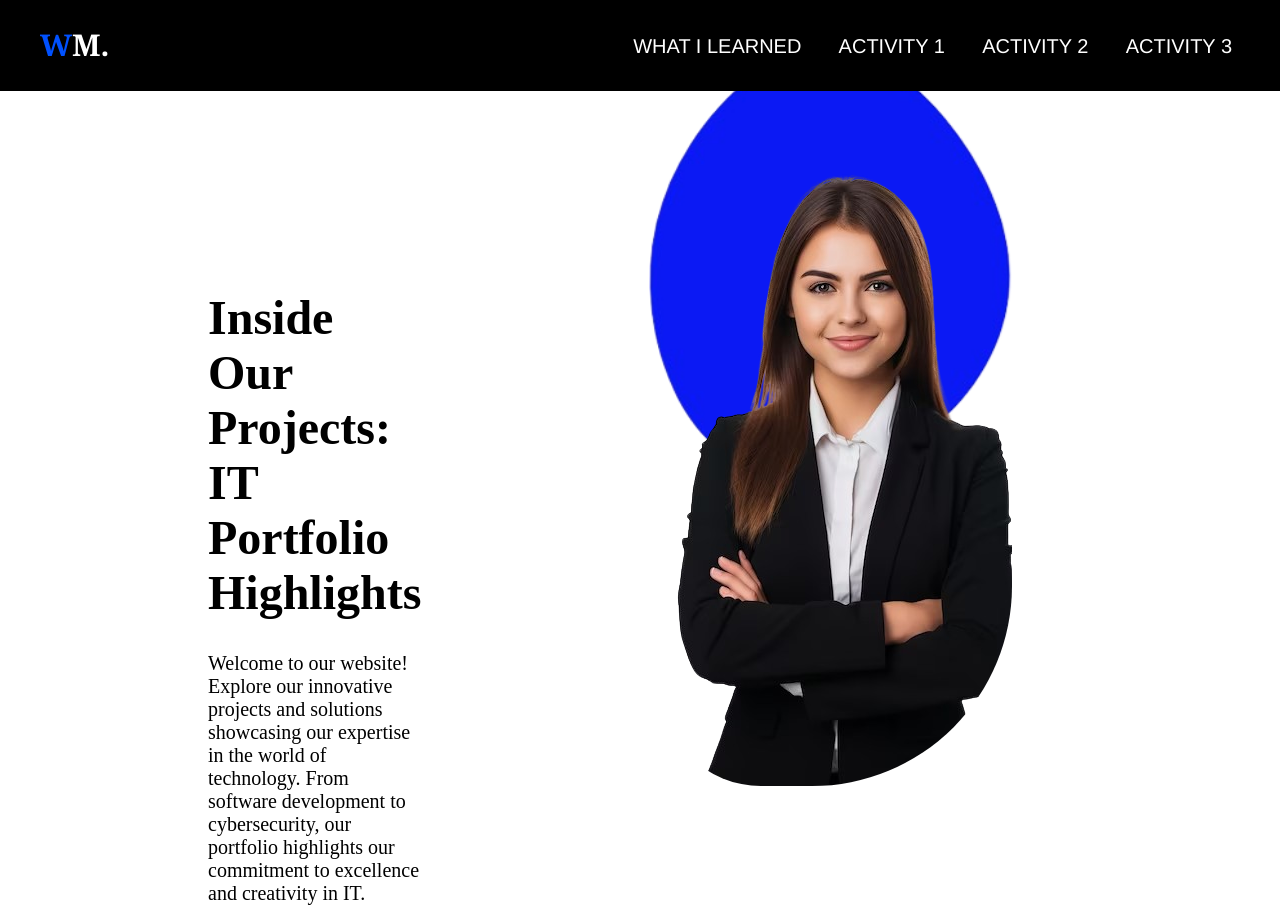
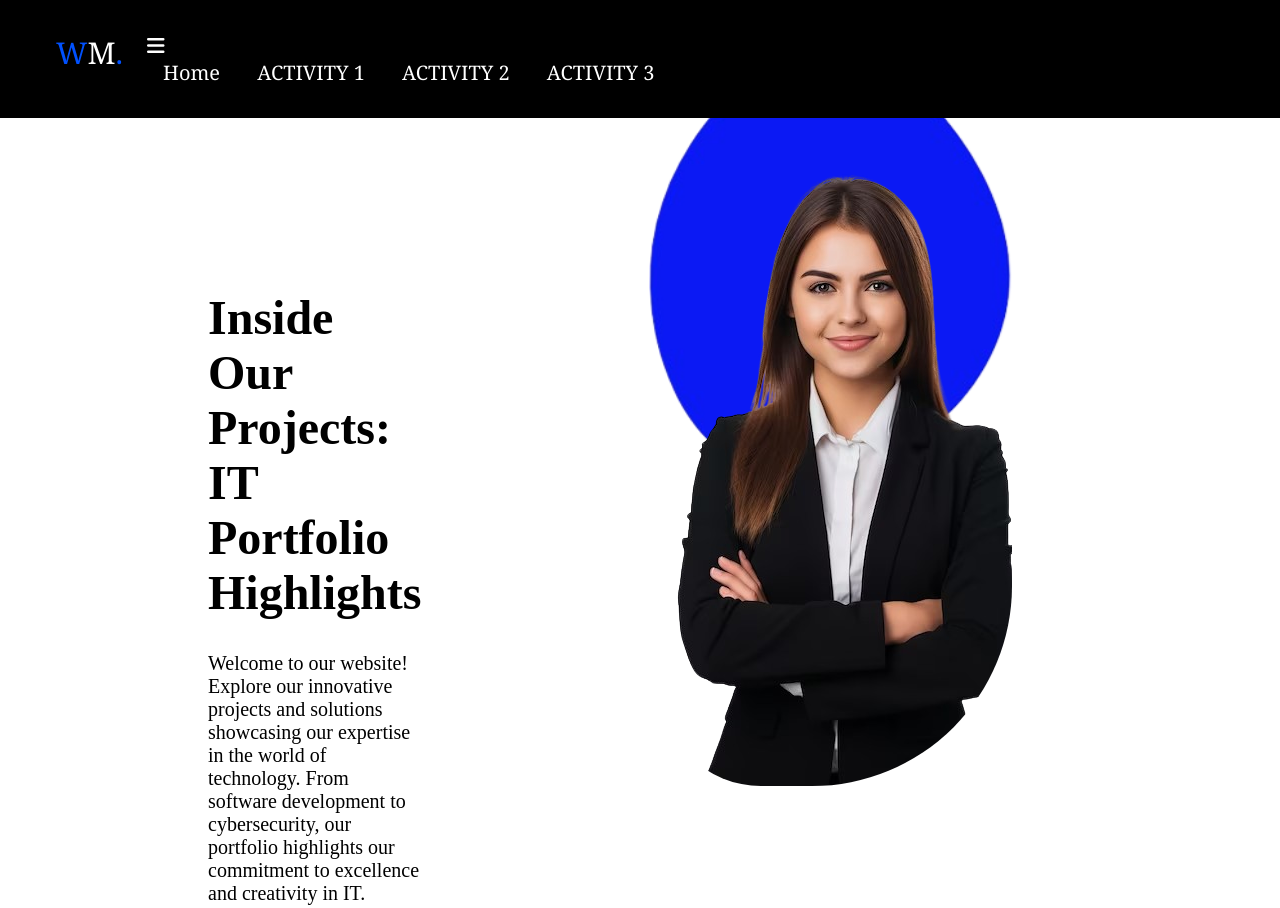
Before and after one commit to rm29-hub/Maquiling29, a plain HTML site: page Activity2/index.html in a window 1280 px wide. Shown: the top 908 px of the page. Drawn offline with Linux system fonts and the light colour scheme.

Commit message:
Update index.html

```diff
--- a/Activity2/index.html
+++ b/Activity2/index.html
@@ -4,19 +4,20 @@
     <meta charset="UTF-8">
     <meta name="viewport" content="width=device-width, initial-scale=1.0">
     <link rel="stylesheet" href="./CSS/actTwodesign.css">
-
+    <link rel="stylesheet" href="https://cdnjs.cloudflare.com/ajax/libs/font-awesome/6.5.1/css/all.min.css" integrity="sha512-DTOQO9RWCH3ppGqcWaEA1BIZOC6xxalwEsw9c2QQeAIftl+Vegovlnee1c9QX4TctnWMn13TZye+giMm8e2LwA==" crossorigin="anonymous" referrerpolicy="no-referrer" />
     <title>ACTIVITY 2</title>
 </head>
 <body>
-    <header>
-        <h1 class="logo">W<span class="logospan">M.</span></h1>
-        <nav>
-            <ul id="hover">
-                <li><a href="../index.html">WHAT I LEARNED</a></li>
-                <li><a href="../Activity1/index.html">ACTIVITY 1</a></li>
-                <li><a href="index.html">ACTIVITY 2</a></li>
-                <li><a href="../Activity3/index.html">ACTIVITY 3</a></li>
-            </ul>
+    <header class="header">
+        <a href="../index.html" class="logo">W<span class="logospan">M</span>.</a>
+
+        <i class="fa-solid fa-bars" id="menu-icon"></i>
+
+        <nav class="navbar">
+            <a href="../index.html" class="active">Home</a>
+            <a href="../Activity1/index.html">ACTIVITY 1</a>
+            <a href="index.html">ACTIVITY 2</a>
+            <a href="../Activity3/index.html">ACTIVITY 3</a>
         </nav>
     </header>
     <div id="sectionOne" class="sectionOne"></div>
@@ -25,7 +26,14 @@
         <div id="projectTwo" class="projectTwo"></div>
         <div id="projectThree" class="projectThree"></div>
     </div>
-
+    <footer class="footer">
+        <p class="copyright">
+            @ wea maquiling | All Right Reserved
+        </p>
+        <div class="footer-iconTop">
+            <a href="#sectionOne"><i class="fa-solid fa-angle-up"></i></a>
+        </div>
+    </footer>
     <script type="module" src="./JS/app.js"></script>
 </body>
 </html>
```
